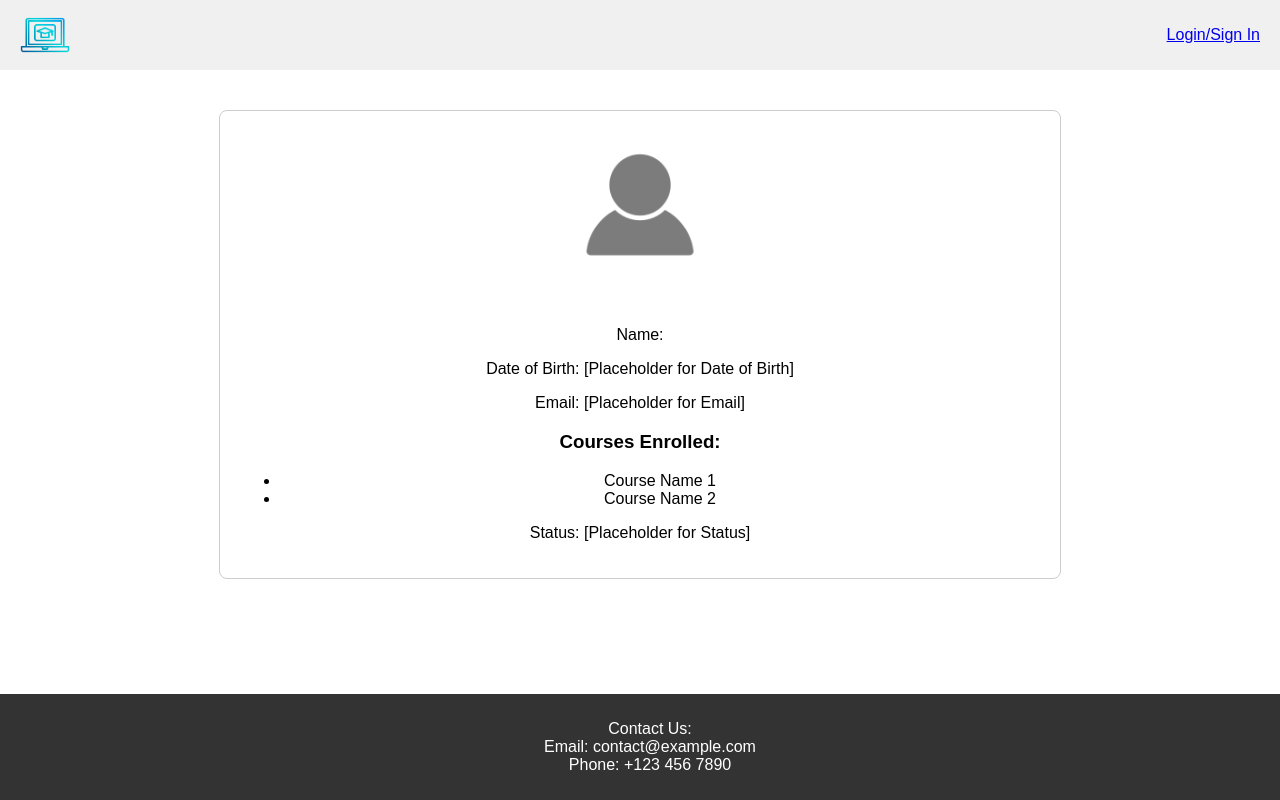
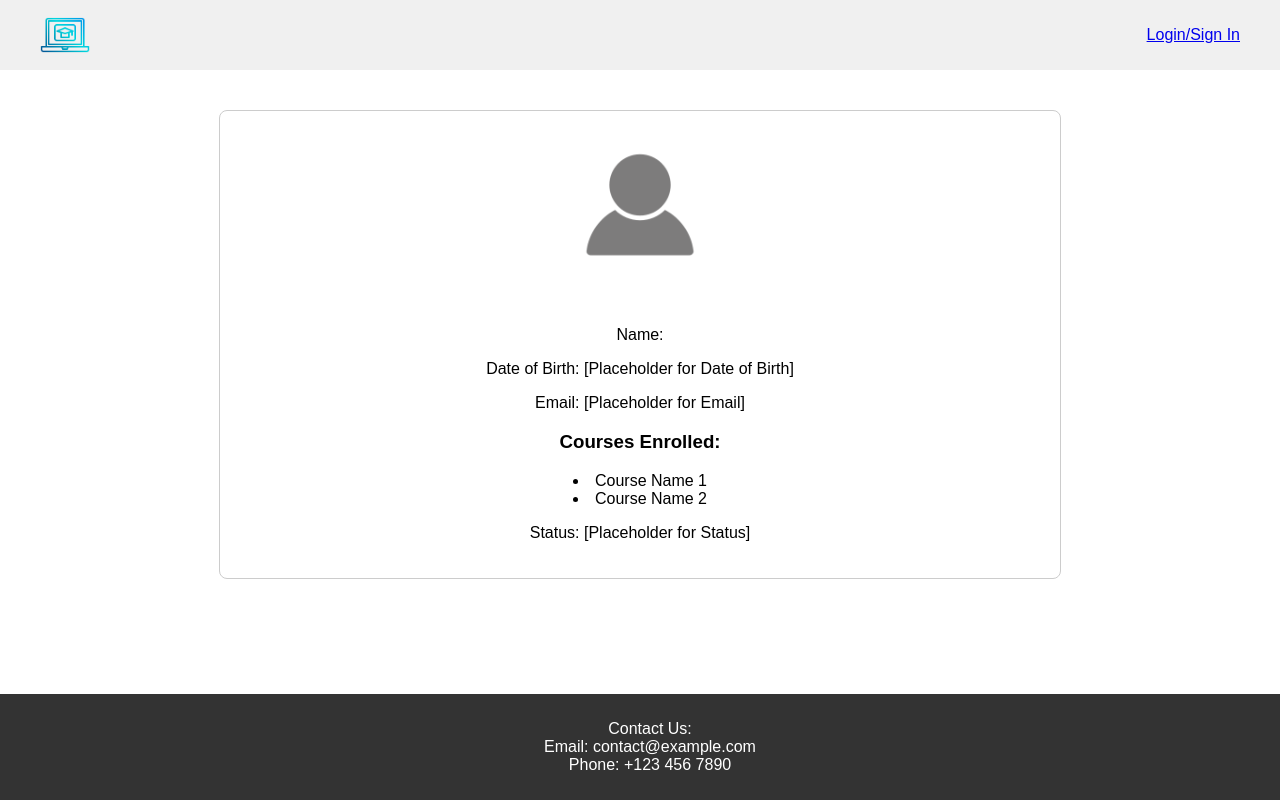
Before and after one commit to Aitzha/eLearning, a Django app: page /profile/ in a window 1280 px wide. Run offline with Django 5.2, Linux system fonts and the light colour scheme.

Commit message:
Fix visual issues

```diff
--- a/learning_platform/static/css/style.css
+++ b/learning_platform/static/css/style.css
@@ -21,12 +21,14 @@ header {
 }
 
 .logo img {
+    margin-left: 20px;
     height: 50px;
     vertical-align: middle;
 }
 
 
 .user-menu {
+    margin-right: 20px;
     align-self: center;
 }
 
@@ -90,6 +92,12 @@ footer {
     border-radius: 8px;
 }
 
+.profile-container ul {
+    list-style-position: inside;
+    text-align: center;
+    padding: 0;
+}
+
 .profile-photo {
     width: 150px;
     height: 150px;
@@ -101,6 +109,7 @@ footer {
 .auth-form {
     max-width: 300px;
     margin: auto;
+    margin-top: 50px;
     padding: 20px;
     border: 1px solid #ccc;
     border-radius: 5px;
@@ -114,8 +123,8 @@ footer {
 .auth-form input[type="text"],
 .auth-form input[type="password"],
 .auth-form input[type="email"] {
-    width: 100%;
-    padding: 8px;
+    width: calc(100% - 20px);
+    padding: 8px 10px;
     margin-bottom: 10px;
 }
 
```
Also changed, not shown: db.sqlite3.
